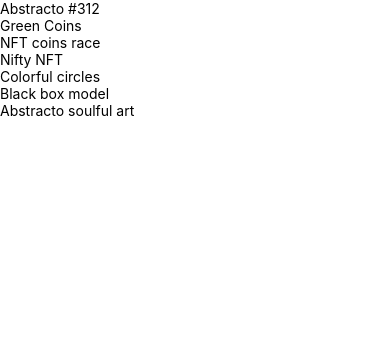
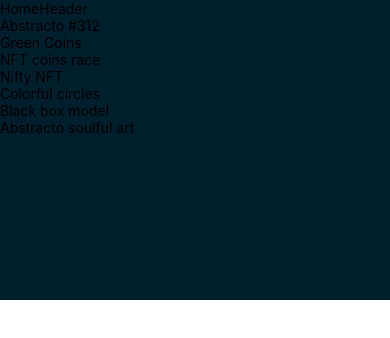
Before and after one commit to josuemartinezlinkedin/odmnft, a React Native app: screen /Home in a window 390 px wide. Shown: the top 338 px of the page. Built offline with nearby package versions, Linux system fonts and the light colour scheme.

Commit message:
dividing home screen into 2 views top dark, bottom white

```diff
--- a/screens/Home.js
+++ b/screens/Home.js
@@ -3,6 +3,7 @@
 
 import {COLORS, NFTData} from "../constants";
 import {NFTCard, HomeHeader, FocusedStatusBar} from '../components';
+import { Colors } from 'react-native/Libraries/NewAppScreen';
 
 const Home = () => {
   return (
@@ -13,7 +14,14 @@
                 <FlatList
                 data={NFTData}
                 renderItem={({item}) => <Text>{item.name}</Text>}
+                keyExtractor={(item) => item.id}
+                showsVerticalScrollIndicator={false}
+                ListHeaderComponent={<HomeHeader/>}
                 />
+            </View>
+            <View style={{position: "absolute", top: 0, bottom:0, right:0, left:0, zIndex: -1}}>
+                <View style={{ height: 300, backgroundColor: COLORS.primary}}/>
+                <View style={{ flex:1, backgroundColor: COLORS.white }} />
             </View>
         </View>
     </SafeAreaView>
```
